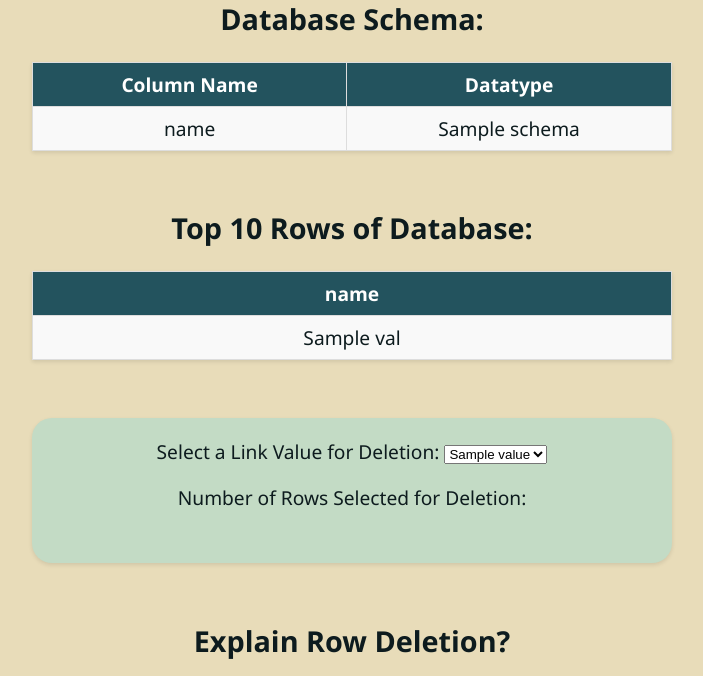
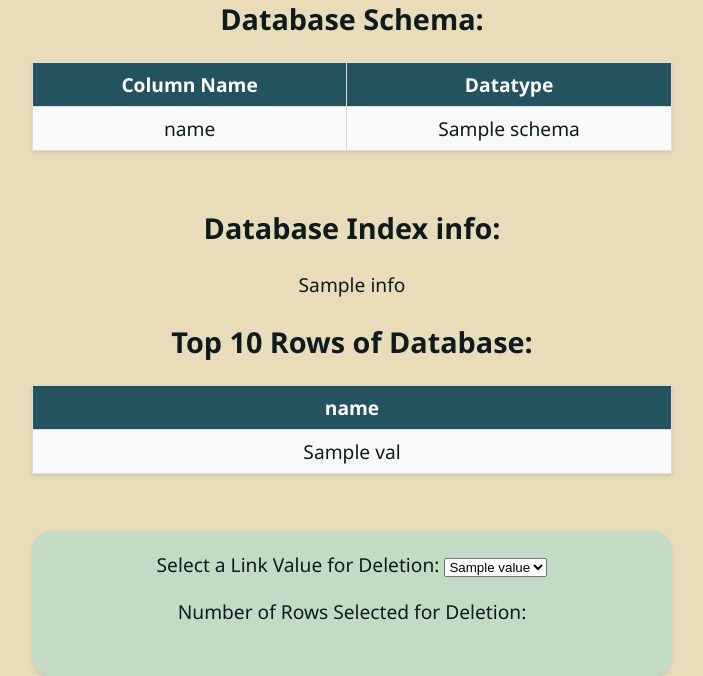
Before and after one commit to Iwasson/gdpr-simulator, a Flask app: template webapp/templates/display.html in a window 1280 px wide. Shown: the part 796-1472 px from the top of the page, without its empty margins (288-991 px from the left). Run offline with Flask 3, Linux system fonts and the light colour scheme; the template is opened without the code that fills it: most values are stand-ins (such as "Sample title", 1, 10 or a date in 2020).

Commit message:
Adding table indexing

```diff
--- a/webapp/functions/sqlite_wrapper.py
+++ b/webapp/functions/sqlite_wrapper.py
@@ -49,6 +49,30 @@
     conn.close()
 
     return schema
+
+def get_index_info():
+    conn = sqlite3.connect(DB_FILE)
+    cursor = conn.cursor()
+
+    query = f"PRAGMA index_list({TABLE_NAME})"
+    cursor.execute(query)
+    index_list = cursor.fetchall()
+
+    info_string = []
+
+    info_string.append(f"Index information for table '{TABLE_NAME}':")
+    for index in index_list:
+        index_name = index[1]
+        unique = "Unique" if index[2] == 1 else "Non-unique"
+        columns_query = f"PRAGMA index_info({index_name})"
+        cursor.execute(columns_query)
+        columns = cursor.fetchall()
+        column_names = ", ".join(col[2] for col in columns)
+        info_string.append(f"Index Name: {index_name}, Unique: {unique}, Columns: {column_names}")
+
+    conn.close()
+    return info_string
+
 
 def insert_data(values):
     """
@@ -148,3 +172,17 @@
     conn.close()
 
     return times
+
+def index_db(column="Link"):
+    conn = sqlite3.connect(DB_FILE)
+    cursor = conn.cursor()
+
+    index_name = f"idx_{TABLE_NAME}_{column}"
+    query = f"CREATE INDEX IF NOT EXISTS {index_name} ON {TABLE_NAME} ({column})"
+    cursor.execute(query)
+
+    conn.commit()
+    conn.close()
+
+def sequential_deletes(link):
+    ...
--- a/webapp/main.py
+++ b/webapp/main.py
@@ -10,6 +10,8 @@
     get_table_schema,
     explain_delete_command,
     delete_transactions,
+    index_db,
+    get_index_info,
 )
 
 app = Flask(__name__)
@@ -27,13 +29,22 @@
     num_rows = int(request.form["num_rows"])
     linking_strength = int(request.form["linking_strength"])
     link_deviation = int(50 - linking_strength / 100 * 50)
+    if "indexing" in request.form:
+        index_db()
     schema, links = seed_db(num_rows, num_columns, link_deviation)
     links_sorted = sorted(set(links))
+
+
     top_rows = get_first_n_rows(10)
     end_time = time.time()
 
     time_diff_count = end_time - start_time
     time_diff = f"{time_diff_count:.2f} Seconds"
+
+    index_info = get_index_info()
+
+    if len(index_info) < 2:
+        index_info = ["No index in table!"]
 
     return (
         render_template(
@@ -46,6 +57,7 @@
             time_diff=time_diff,
             links=links,
             links_sorted=links_sorted,
+            index_info=index_info,
         ),
         200,
     )
--- a/webapp/templates/display.html
+++ b/webapp/templates/display.html
@@ -47,6 +47,11 @@
     </tr>
     {% endfor %}
   </table>
+
+  <h2>Database Index info:</h2>
+  {% for info in index_info %}
+  <p>{{ info }}</p>
+  {% endfor %}
 
   <h2>Top 10 Rows of Database:</h2>
   <table>
--- a/webapp/templates/home_page.html
+++ b/webapp/templates/home_page.html
@@ -23,6 +23,10 @@
     <label for="linking_strength">Linking Strength:</label>
     <p id="rangeValue">50</p>
     <input id="linking_strength" name="linking_strength" type="range">
+    <br>
+
+    <label for="indexing">Indexing:</label>
+    <input id="indexing" name="indexing" type="checkbox">
 
     <br>
 
```
